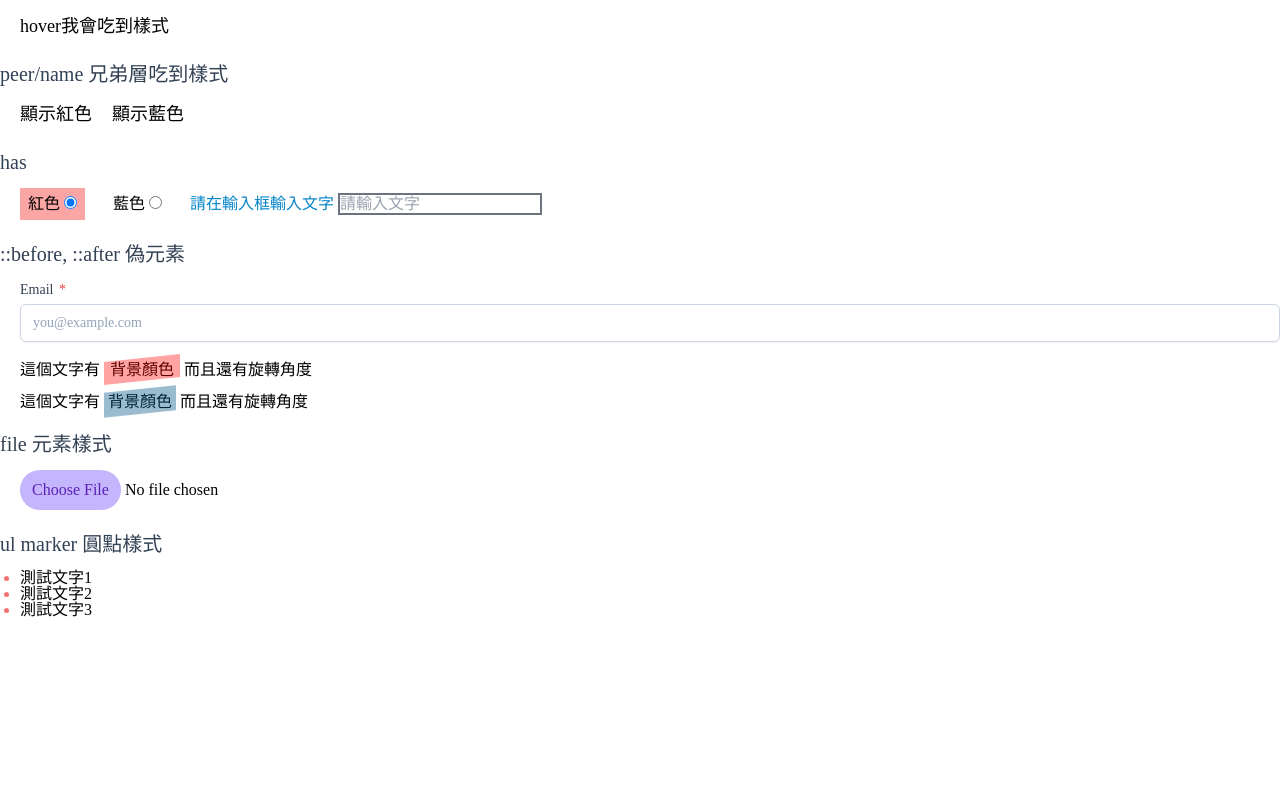
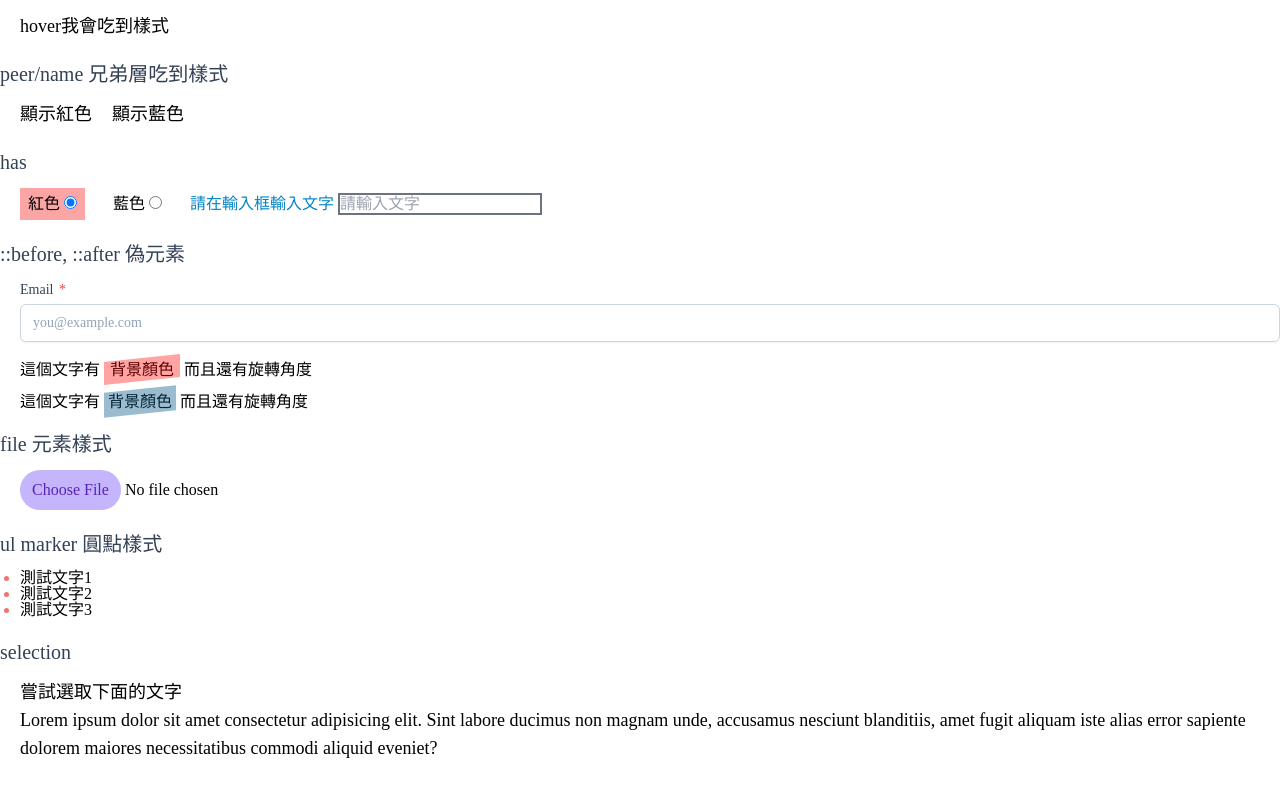
Before and after one commit to MizuYang/tailwind-playground, a Nuxt app: page /demo in a window 1280 px wide. Shown: the part 964-1760 px from the top of the page. Before the commit the page ends 1642 px from the top, so only its background shows below. Built offline with nearby package versions, Linux system fonts and the light colour scheme.

Commit message:
新增 selection

```diff
--- a/pages/demo.vue
+++ b/pages/demo.vue
@@ -232,11 +232,27 @@
 
       <SectionContent title="ul marker 圓點樣式">
         <template #content>
-          <ul class="marker:text-red-400 list-disc">
+          <ul class="list-disc marker:text-red-400">
             <li>測試文字1</li>
             <li>測試文字2</li>
             <li>測試文字3</li>
           </ul>
+        </template>
+      </SectionContent>
+
+      <SectionContent title="selection">
+        <template #content>
+          <div class="text-lg">
+            <h3>嘗試選取下面的文字</h3>
+            <p
+              class="selection:bg-violet-700/30 selection:font-black selection:text-violet-700"
+            >
+              Lorem ipsum dolor sit amet consectetur adipisicing elit. Sint
+              labore ducimus non magnam unde, accusamus nesciunt blanditiis,
+              amet fugit aliquam iste alias error sapiente dolorem maiores
+              necessitatibus commodi aliquid eveniet?
+            </p>
+          </div>
         </template>
       </SectionContent>
     </main>
```
